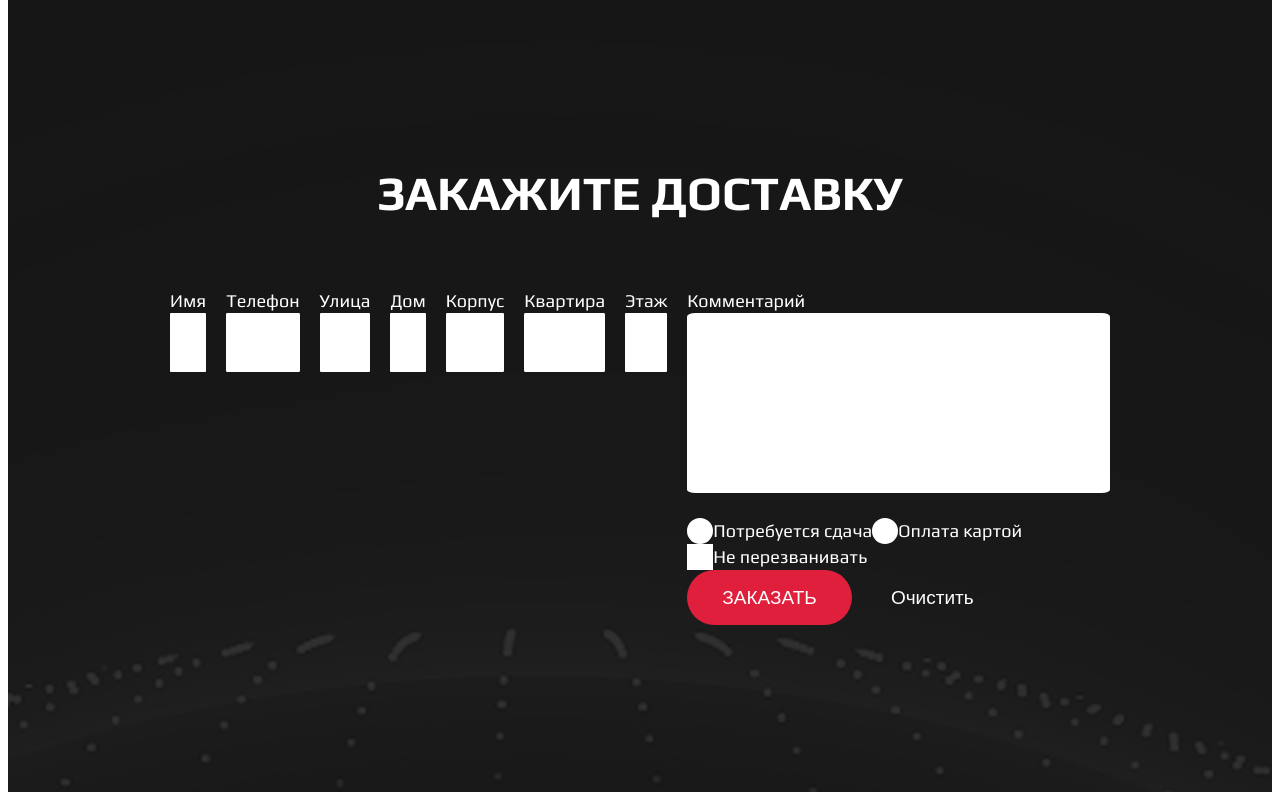
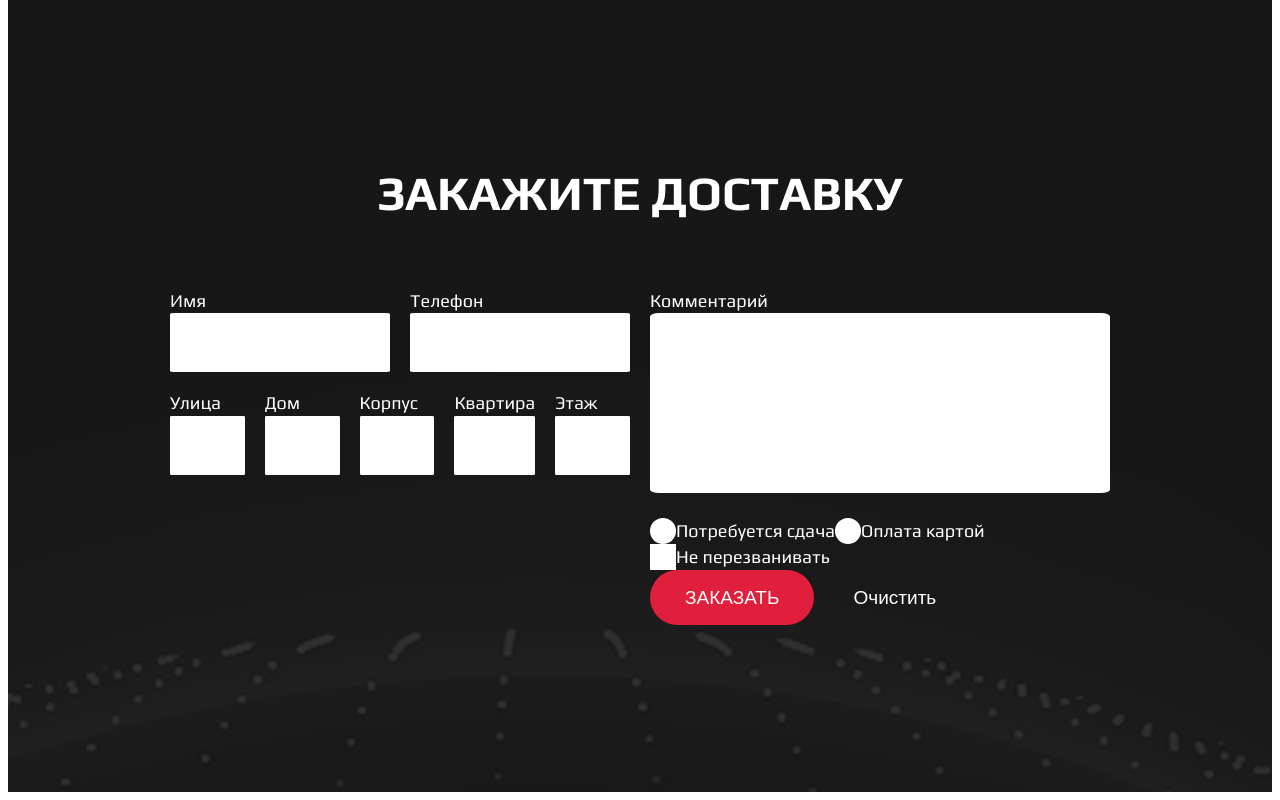
Before and after one commit to MaxOrel/beats-1, a plain HTML site: page index.html in a window 1280 px wide. Shown: the part 2266-3066 px from the top of the page. Drawn offline with Linux system fonts and the light colour scheme; files whose address does not match are found by name.

Commit message:
Add files via upload

```diff
--- a/index.html
+++ b/index.html
@@ -189,6 +189,8 @@
                                         <div class="form__title">Телефон</div>
                                         <input type="text" class="form__input">
                                     </label>
+                                </div>
+                                <div class="form__row">
                                     <label class="form__block">
                                         <div class="form__title">Улица</div>
                                         <input type="text" class="form__input">
```
